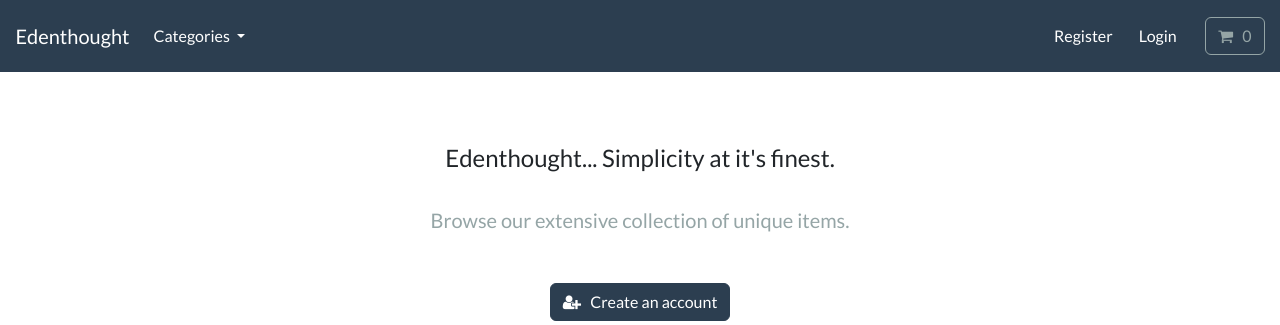
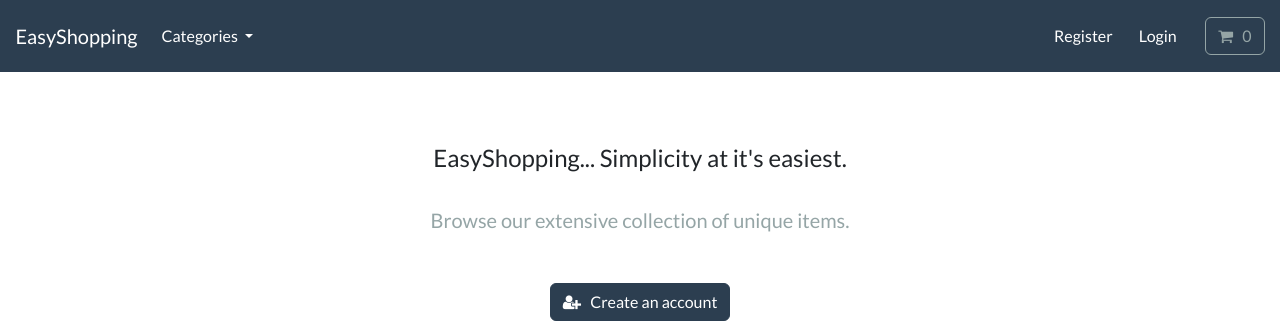
Before and after one commit to SamAkinbile/Ecommerce, a Django app: page / in a window 1280 px wide. Shown: the top 325 px of the page. Run offline with Django 5.2, Linux system fonts and the light colour scheme; data comes from the database, SQL or seed files in the repository; both versions use the stored data as it was after the commit; some libraries are stand-ins or nearby versions.

Commit message:
store.html

```diff
--- a/ecommerce/settings.py
+++ b/ecommerce/settings.py
@@ -12,6 +12,7 @@ https://docs.djangoproject.com/en/5.1/ref/settings/
 
 from pathlib import Path
 
+
 # Build paths inside the project like this: BASE_DIR / 'subdir'.
 BASE_DIR = Path(__file__).resolve().parent.parent
 
@@ -25,7 +26,7 @@ SECRET_KEY = 'django-insecure-u(s2$m96+!h!@1(7b-9k4=#h(6bxh=3v^4#jk8ucpg%c=r3)l-
 # SECURITY WARNING: don't run with debug turned on in production!
 DEBUG = True
 
-ALLOWED_HOSTS = ['8000-samakinbile-ecommerce-fxonzcl1uyj.ws.codeinstitute-ide.net']
+ALLOWED_HOSTS =['https://easyshopping-31819966405a.herokuapp.com/', '8000-samakinbile-ecommerce-fxonzcl1uyj.ws.codeinstitute-ide.net']
 
 CSRF_TRUSTED_ORIGINS = ['https://8000-samakinbile-ecommerce-fxonzcl1uyj.ws.codeinstitute-ide.net']
 
--- a/store/templates/store/base.html
+++ b/store/templates/store/base.html
@@ -41,7 +41,7 @@
 
     </head>
 
-    <title> Edenthought </title>
+    <title> EasyShopping </title>
 
 
     <nav class="navbar navbar-expand-lg bg-primary justify-content-center">
@@ -49,7 +49,7 @@
 
         <a class="navbar-brand main-heading text-white" href="{% url 'store' %}">
 
-        &nbsp; &nbsp; Edenthought
+        &nbsp; &nbsp; EasyShopping
 
         </a>
 
--- a/store/templates/store/store.html
+++ b/store/templates/store/store.html
@@ -17,7 +17,7 @@
             <div class="col-lg-6 col-md-8 mx-auto">
 
 
-                <h4> Edenthought... Simplicity at it's finest. </h4>
+                <h4> EasyShopping... Simplicity at it's easiest. </h4>
 
 
                 <br>
```
Also changed, not shown: requirements.txt (added, +12 -0 lines), README.md, db.sqlite3, static/media/images/Screenshot_2024-07-25_182623.png (deleted), static/media/images/Screenshot_2024-09-12_225234.png (deleted), static/media/images/action_lego.webp (added), static/media/images/celotape_dispenser.jfif (deleted), static/media/images/folder.png (deleted), static/media/images/lego-3501431.jpg (added), static/media/images/lego.webp (added), static/media/images/pexels-polesietoys-18990724.jpg (added), static/media/images/pic_lego.jpg (added), 4 other files.
